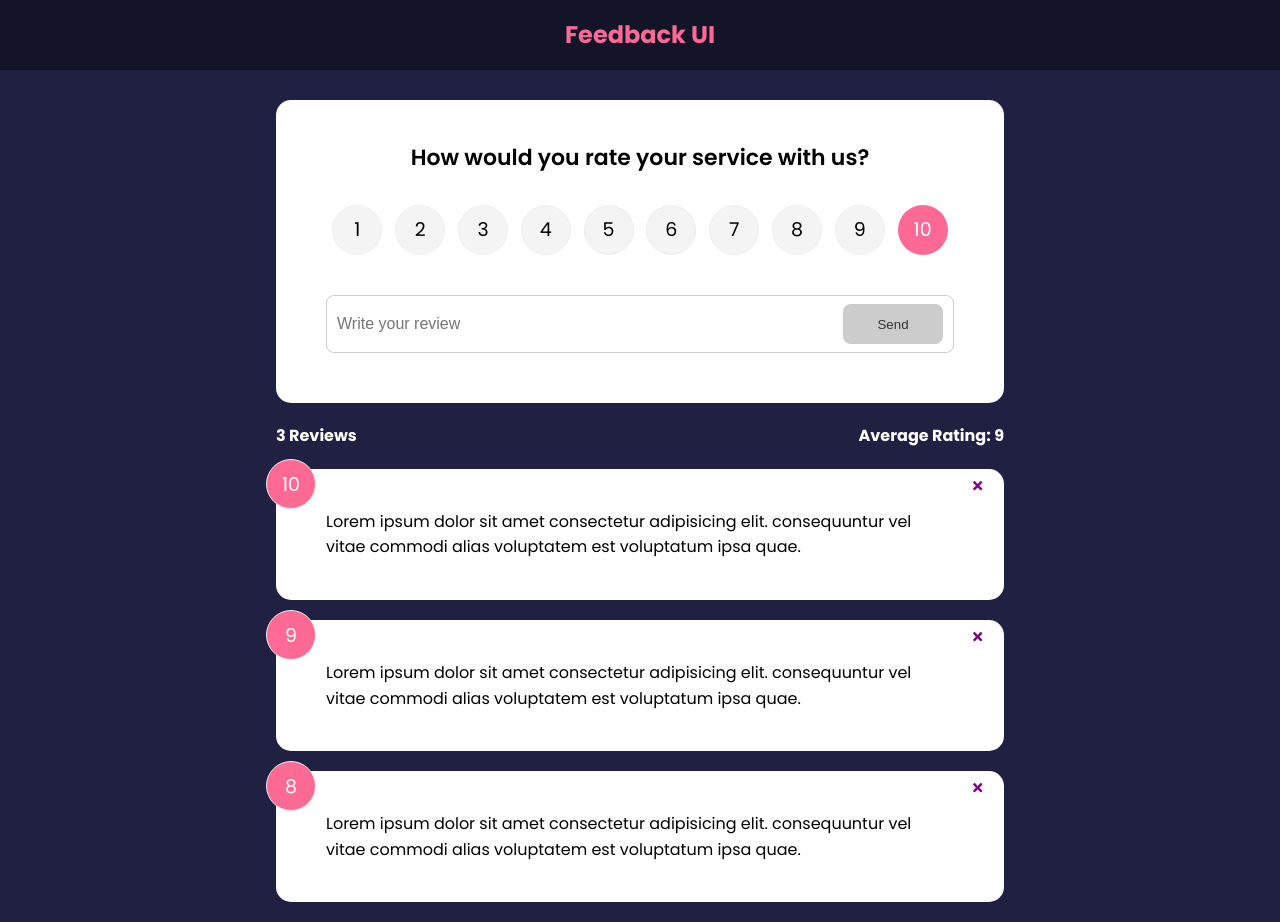
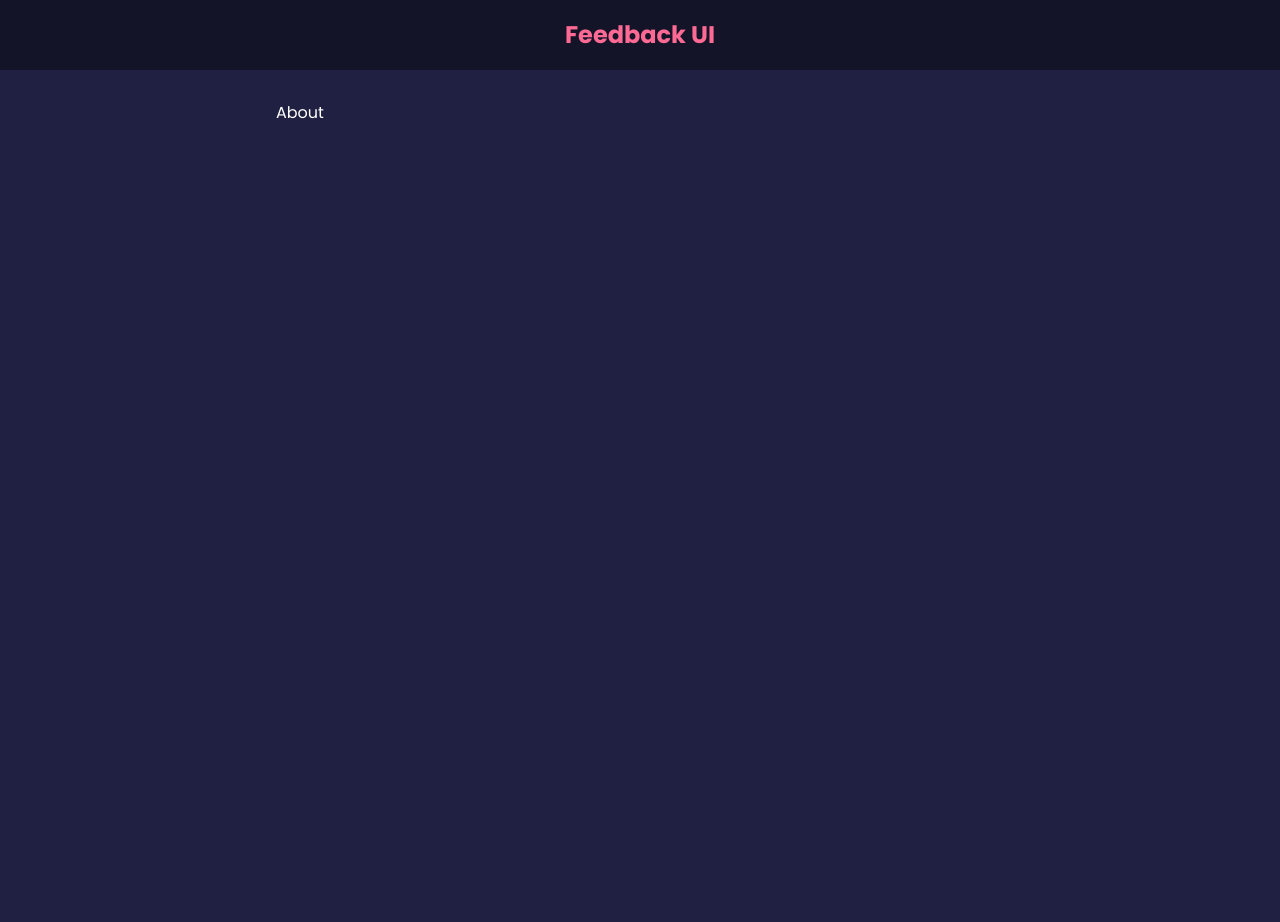
Before and after one commit to OlgaMinaievaWebDev/feedback-app, a React (Vite) app: page /about in a window 1280 px wide. After the commit the page ends 800 px from the top, so only its background shows below. Built offline with nearby package versions, Linux system fonts and the light colour scheme.

Commit message:
BrowserReactRouter

```diff
--- a/package.json
+++ b/package.json
@@ -15,6 +15,7 @@
     "react-dom": "^18.3.1",
     "react-icon": "^1.0.0",
     "react-icons": "^5.3.0",
+    "react-router-dom": "^6.28.0",
     "uuid": "^11.0.3"
   },
   "devDependencies": {
--- a/src/App.jsx
+++ b/src/App.jsx
@@ -3,9 +3,11 @@ import { useState } from "react";
 import Header from "./components/Header";
 import FeedbackList from "./components/FeedbackList";
 import FeedbackStats from "./components/FeedbackStats";
+import FeedbackForm from "./components/FeedbackForm";
 
 import FeedbackData from "./data/FeedbackData";
-import FeedbackForm from "./components/FeedbackForm";
+import { BrowserRouter, Route, Routes } from "react-router-dom";
+import AboutPage from "./pages/AboutPage";
 
 function App() {
   const [feedback, setFeedback] = useState(FeedbackData);
@@ -22,17 +24,28 @@ function App() {
   };
 
   return (
-    <>
-      <div>
-        <Header />
-        <div className="container">
-          <FeedbackForm handleAdd={addFeedback} />
-          <FeedbackStats feedback={feedback} />
-          <FeedbackList feedback={feedback} handleDelete={deleteFeedback} />
-        </div>
+    <BrowserRouter>
+      <Header />
+      <div className="container">
+        <Routes>
+          <Route
+            path="/"
+            element={
+              <>
+                <FeedbackForm handleAdd={addFeedback} />
+                <FeedbackStats feedback={feedback} />
+                <FeedbackList
+                  feedback={feedback}
+                  handleDelete={deleteFeedback}
+                />
+              </>
+            }
+          ></Route>
+
+          <Route path="/about" element={<AboutPage />} />
+        </Routes>
       </div>
-    </>
+    </BrowserRouter>
   );
 }
-
 export default App;
--- /dev/null
+++ b/src/pages/AboutPage.jsx
@@ -0,0 +1,5 @@
+function AboutPage() {
+  return <div>About</div>;
+}
+
+export default AboutPage;
```
Also changed, not shown: 1 other file (tests, documents, lock files or other folders).
